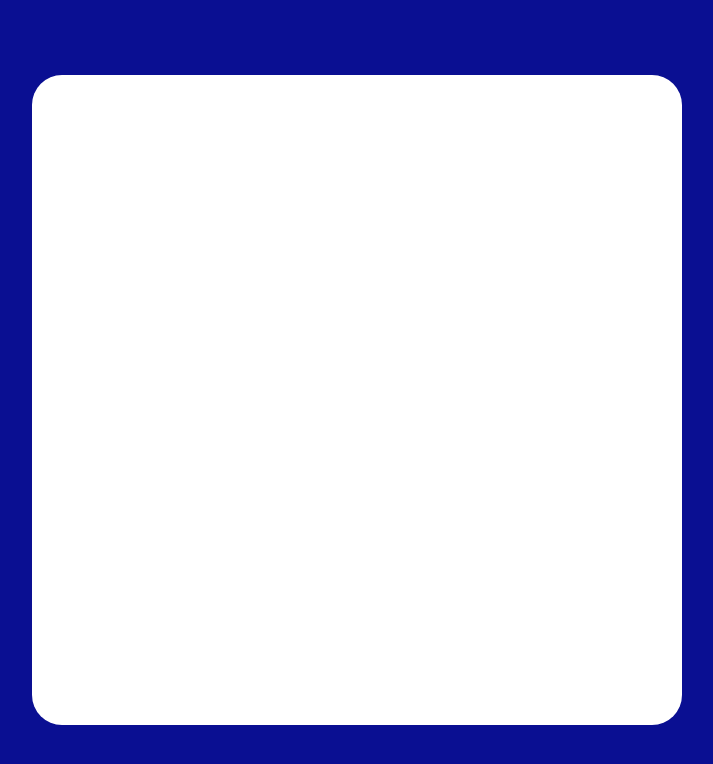
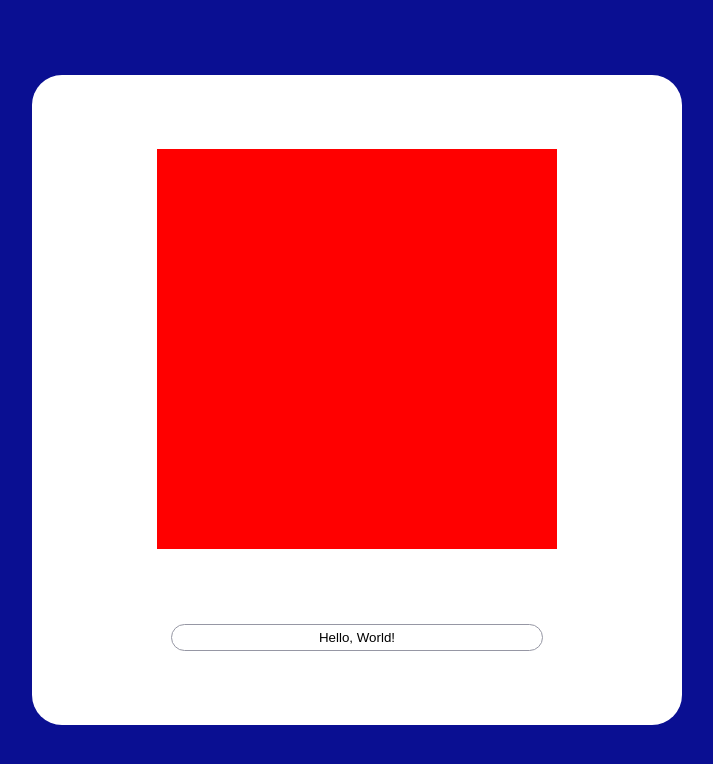
Before and after one commit to tinkyrain/QRCode, a JavaScript app: page / in a window 1280 px wide. Shown: the top 764 px of the page, without its empty margins (283-996 px from the left). Built offline with nearby package versions, Linux system fonts and the light colour scheme; the HTML template or start-up script is replaced by a standard one.

Commit message:
add input

```diff
--- /dev/null
+++ b/src/components/Input.css
@@ -0,0 +1,13 @@
+.input{
+    width: 350px;
+    height: 25px;
+
+    border-radius: 20px;
+    border: 1px solid #9697a4;
+
+    padding: 0 10px;
+
+    outline: none;
+
+    text-align: center;
+}
--- /dev/null
+++ b/src/components/Input.js
@@ -0,0 +1,9 @@
+import './Input.css'
+
+const Input = () => {
+    return(
+        <input type='text' className="input" defaultValue='Hello, World!'/>
+    );
+}
+
+export default Input;
--- a/src/components/Paper.css
+++ b/src/components/Paper.css
@@ -6,4 +6,18 @@
 
     background-color: white;
     border-radius: 30px;
+
+    display: flex;
+    align-items: center;
+    justify-content: space-evenly;
+    flex-direction: column;
 }
+
+.QR{
+    width: 400px;
+    height: 400px;
+
+    background-color: red;
+
+    margin: 0 auto;
+}
--- a/src/components/Paper.js
+++ b/src/components/Paper.js
@@ -1,9 +1,11 @@
+import Input from './Input';
 import './Paper.css';
 
 const Paper = () => {
     return (
         <div className='paper'>
-
+            <div className='QR'></div>
+            <Input/>
         </div>
     );
 }
```
